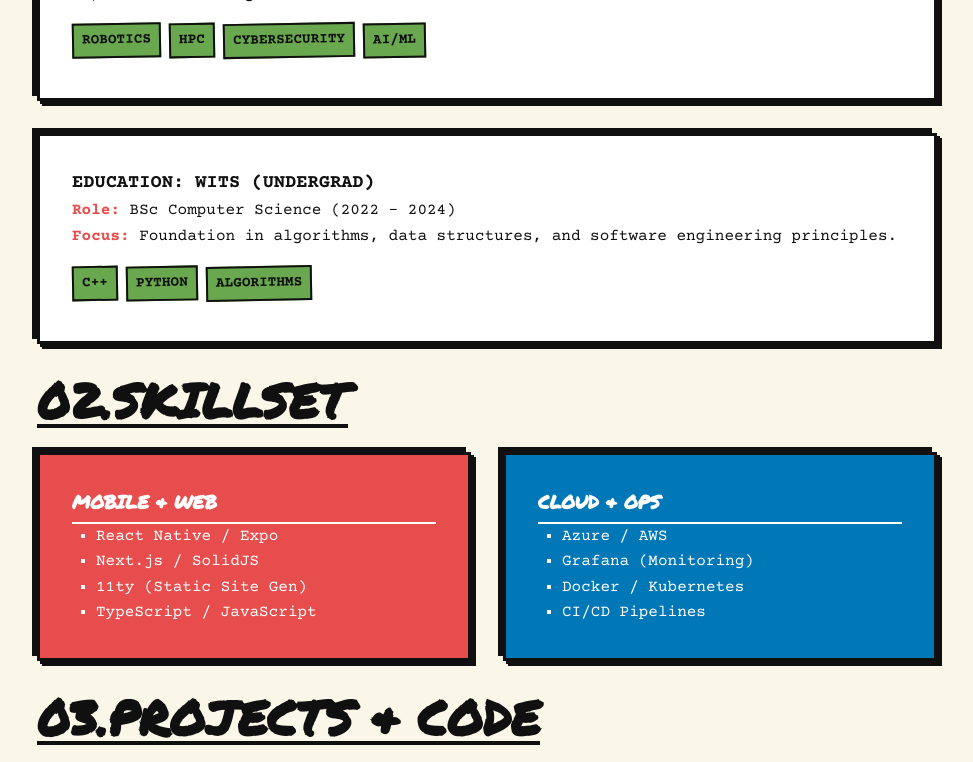
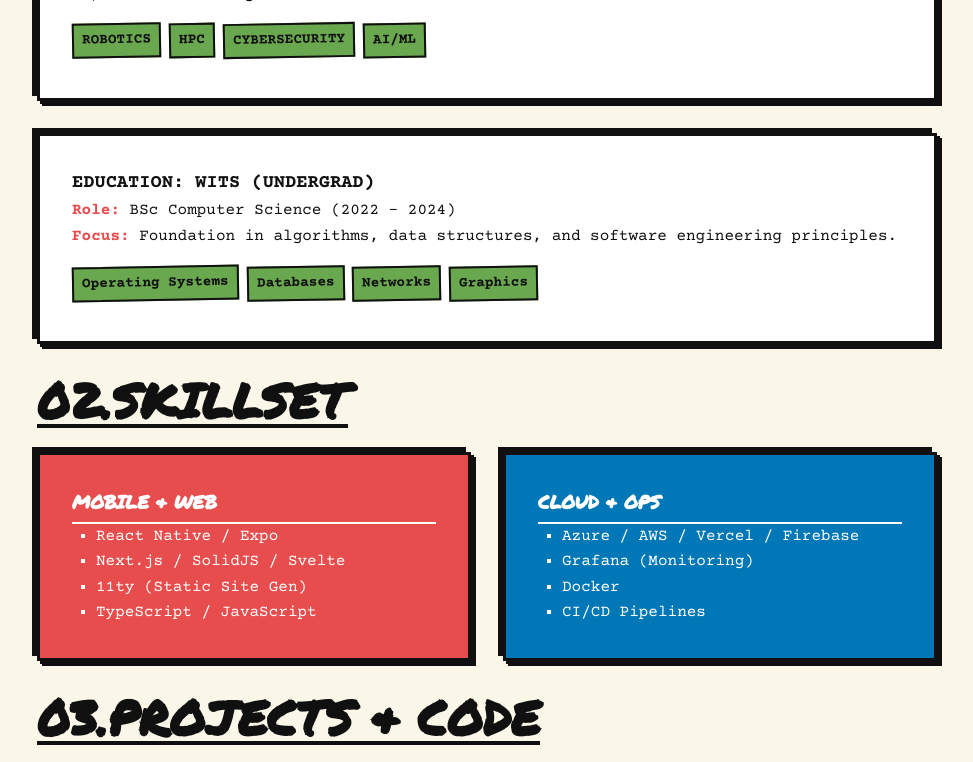
Before and after one commit to Toby-Query/portfolio, a SvelteKit app: page / in a window 1280 px wide. Shown: the part 1175-1937 px from the top of the page, without its empty margins (153-1126 px from the left). Built offline with nearby package versions, Linux system fonts and the light colour scheme.

Commit message:
update some info

```diff
--- a/src/routes/+page.svelte
+++ b/src/routes/+page.svelte
@@ -10,7 +10,7 @@
             role: 'Software Engineer',
             period: '2023 - Present',
             focus: 'Building cross-platform mobile applications with React Native and Expo. Architecting modern web solutions using Next.js, SolidJS, and 11ty. Leveraging Grafana for monitoring and Azure/AWS for cloud infrastructure.',
-            tags: ['REACT NATIVE', 'EXPO', 'NEXT.JS', 'SOLIDJS', 'AZURE', 'AWS'],
+            tags: ['REACT NATIVE', 'EXPO', 'NEXT.JS', 'AZURE', 'AWS'],
             color: 'red'
         },
         {
@@ -26,7 +26,7 @@
             role: 'BSc Computer Science',
             period: '2022 - 2024',
             focus: 'Foundation in algorithms, data structures, and software engineering principles.',
-            tags: ['C++', 'PYTHON', 'ALGORITHMS'],
+            tags: ['Operating Systems', 'Databases', 'Networks', 'Graphics'],
             color: 'blue'
         }
     ];
@@ -34,12 +34,12 @@
     const SKILLS = [
         {
             category: 'MOBILE & WEB',
-            items: ['React Native / Expo', 'Next.js / SolidJS', '11ty (Static Site Gen)', 'TypeScript / JavaScript'],
+            items: ['React Native / Expo', 'Next.js / SolidJS / Svelte', '11ty (Static Site Gen)', 'TypeScript / JavaScript'],
             color: 'var(--color-red)'
         },
         {
             category: 'CLOUD & OPS',
-            items: ['Azure / AWS', 'Grafana (Monitoring)', 'Docker / Kubernetes', 'CI/CD Pipelines'],
+            items: ['Azure / AWS / Vercel / Firebase', 'Grafana (Monitoring)', 'Docker', 'CI/CD Pipelines'],
             color: 'var(--color-blue)'
         }
     ];
```
